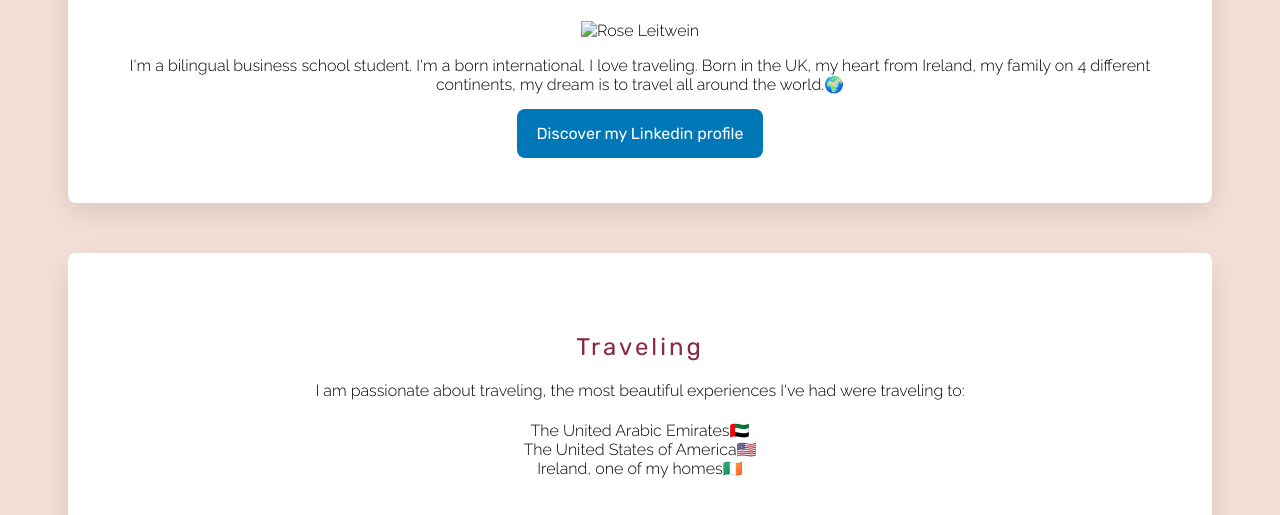
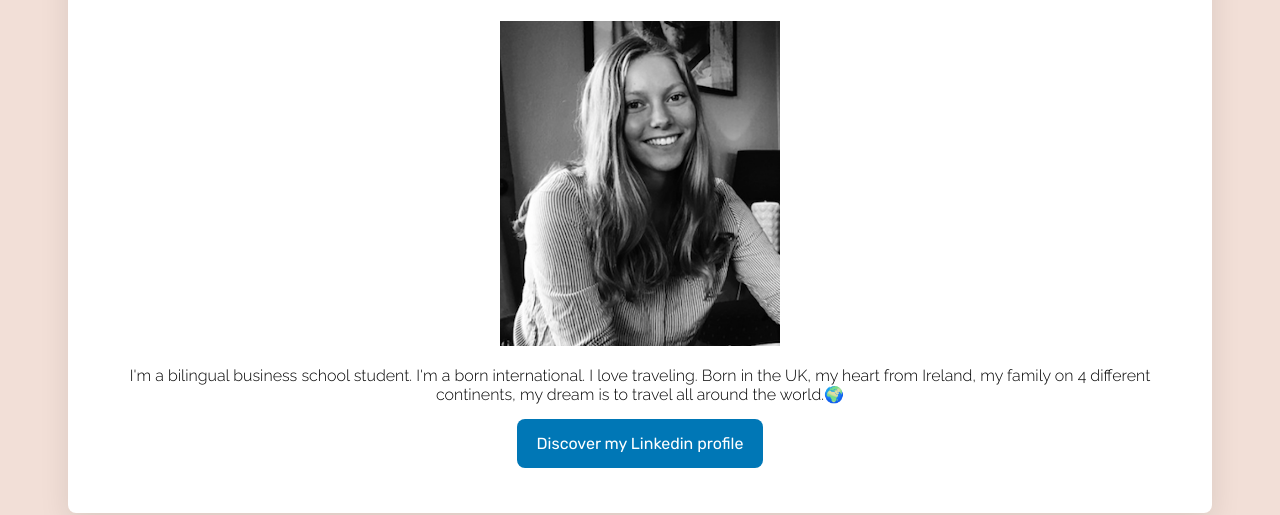
Before and after one commit to rose-leitwein/my-profile, a plain HTML site: page index.html in a window 1280 px wide. Shown: the part 288-803 px from the top of the page. Drawn offline with Linux system fonts and the light colour scheme.

Commit message:
Add files via upload

```diff
--- a/index.html
+++ b/index.html
@@ -15,7 +15,7 @@
 <div ID="container">
 	<div id="introduction">
 		<h1>HELLO! I'M ROSE </h1>
-		<img src="Images/profile-picture.png" alt="Rose Leitwein" class="img-circle">
+		<img src="images/Profile-picture.png" alt="Rose Leitwein" class="img-circle">
 		<p class="center">I'm a bilingual business school student. I'm a born international. I love traveling. Born in the UK, my heart from Ireland, my family on 4 different continents, my dream is to travel all around the world.🌍</p>
 		<a href="https://www.linkedin.com/in/rose-leitwein/" target="_blank" class="btn-blue">Discover my Linkedin profile</a>
 	</div>
```
Also changed, not shown: images/Profile-picture.png (added).
